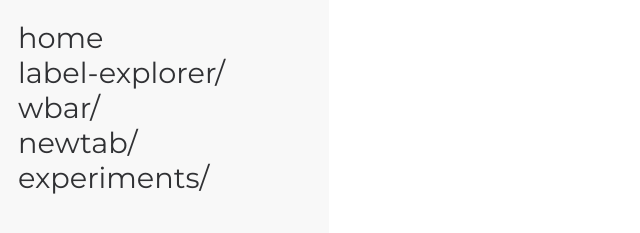
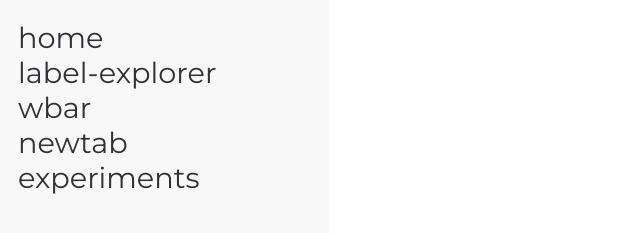
Before and after one commit to lui5c/lui5c.github.io, a Gatsby site: page / in a window 1280 px wide. Shown: the part 181-414 px from the top of the page, 0-640 px from the left. Built offline with nearby package versions, Linux system fonts and the light colour scheme; Gatsby itself is replaced by a stand-in of ours.

Commit message:
last change to link to= fields to work with github pages

```diff
--- a/src/components/sidenav.js
+++ b/src/components/sidenav.js
@@ -14,10 +14,10 @@ export default function Sidenav() {
 			</Link>
 			<nav>
 				<Element name="home" path="/" />
-				<Element name="label-explorer/" />
-				<Element name="wbar/" />
-				<Element name="newtab/" />
-				<Element name="experiments/" />
+				<Element name="label-explorer" />
+				<Element name="wbar" />
+				<Element name="newtab" />
+				<Element name="experiments" />
 			</nav>
 		</div>
 		)
@@ -25,8 +25,8 @@ export default function Sidenav() {
 
 function Element(props) {
 	let path;
-	if (props.path) { path = "/" + props.path; }
-	else { path = "/" + props.name; }
+	if (props.path) { path = props.path; }
+	else { path = "/" + props.name + "/"; }
 	return (
 		<li><Link to={path}>{props.name}</Link></li>
 		)
```
